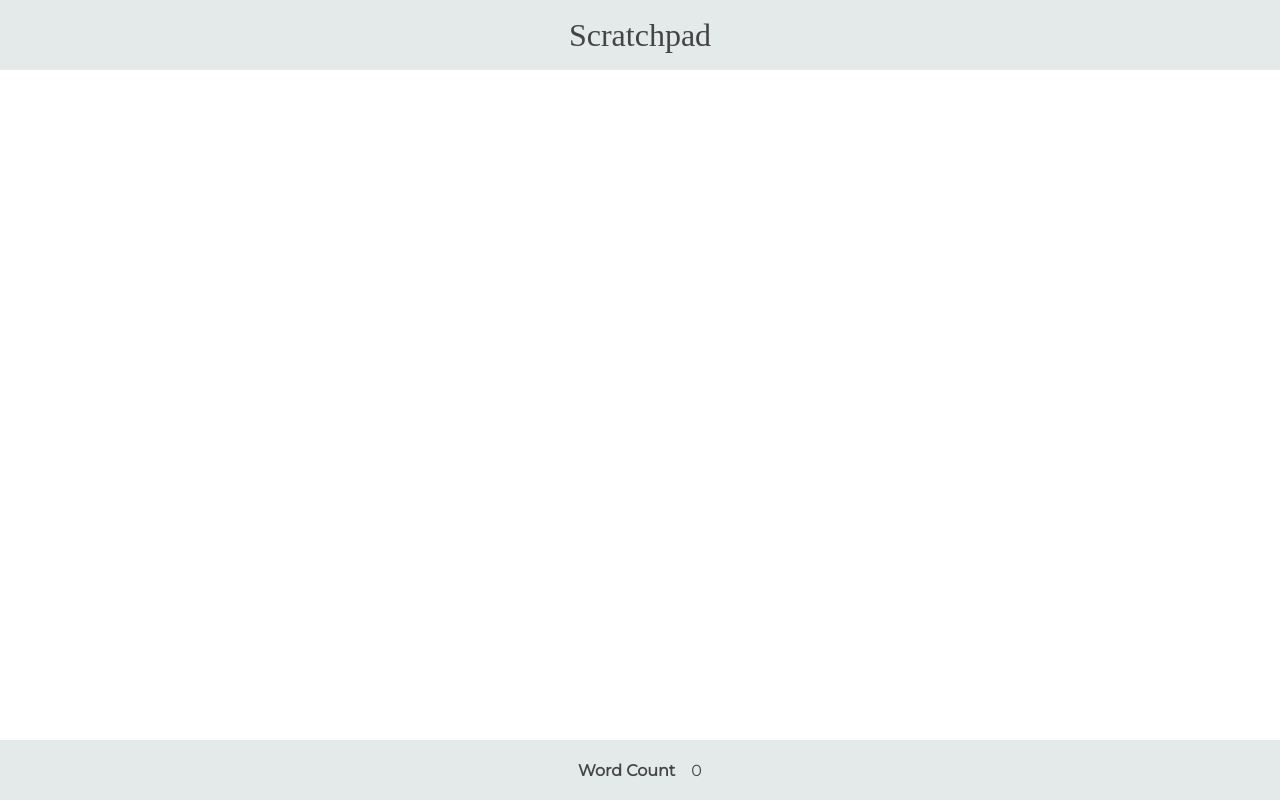
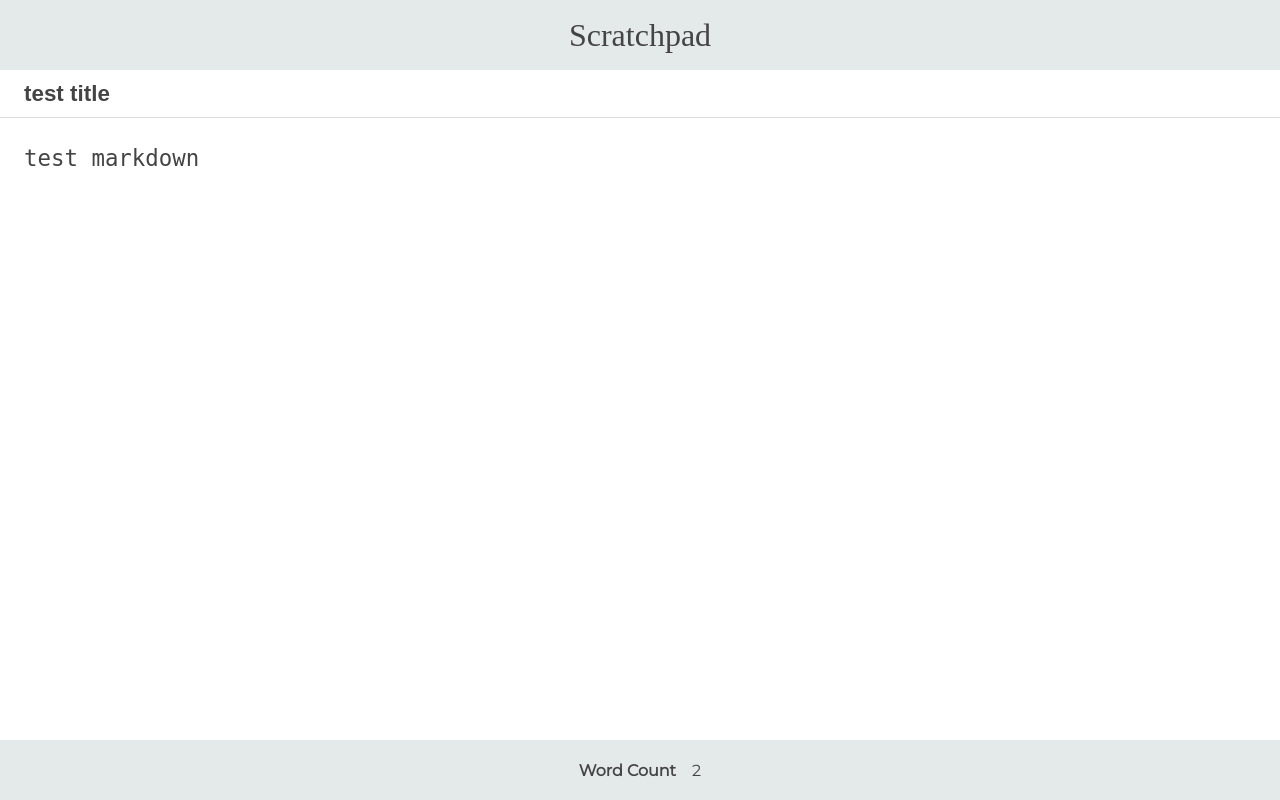
Before and after one commit to OrangeBurrito/scratchpad, a PHP site: page /index.html in a window 1280 px wide. Run offline with PHP 8.4, Linux system fonts and the light colour scheme; some web fonts are replaced.

Commit message:
ability to set document title

```diff
--- a/index.html
+++ b/index.html
@@ -12,6 +12,9 @@
   <body>
     <div class="site-wrap">
       <header>Scratchpad</header>
+      <div class="title">
+        <input type="text" id="title"/>
+      </div>
       <div class="content">
         <textarea id="markdown"></textarea>
       </div>
--- a/src/app.js
+++ b/src/app.js
@@ -1,38 +1,51 @@
-main()
+main();
 
 function main() {
-    const storageKey = 'markdown'
+  const storageKey = "markdown";
+  const titleInput = document.getElementById("title");
+  const markdownInput = document.getElementById("markdown");
+  const wordCount = document.getElementById("word-count");
 
-    const textArea = document.getElementById('markdown')
-    const wordCount = document.getElementById('word-count')
+  const doc = loadMarkdown();
 
-    textArea.value = loadMarkdown()
-    updateWordCount(textArea.value)
+  titleInput.value = doc.title;
+  markdownInput.value = doc.markdown;
 
+  updateWordCount(doc.markdown);
 
-    textArea.addEventListener('input', handleTextInput)
+  markdownInput.addEventListener("input", handleMarkdownInput);
 
-    function handleTextInput(event) {
-        updateWordCount(event.currentTarget.value)
-        saveMarkdown(event.currentTarget.value)
+  function handleTitleInput(event) {
+    doc.title = event.currentTarget.value;
+    saveMarkdown(doc);
+  }
+
+  function handleMarkdownInput(event) {
+    updateWordCount(event.currentTarget.value);
+
+    doc.markdown = event.currentTarget.value;
+    saveMarkdown(doc);
   }
 
   function nonEmptyString(text) {
-        return text.length > 0
+    return text.length > 0;
   }
 
   function updateWordCount(str) {
-        let count = str.split(/\s+/)
-        .filter(nonEmptyString).length
+    let count = str.split(/\s+/).filter(nonEmptyString).length;
 
     wordCount.textContent = count;
   }
 
-    function saveMarkdown(str) {
-        localStorage.setItem(storageKey, str)
+  function saveMarkdown(doc) {
+    localStorage.setItem(storageKey, JSON.stringify(doc));
   }
 
   function loadMarkdown() {
-        return localStorage.getItem(storageKey)
+    const doctStr = localStorage.getItem(storageKey);
+    if (doctStr === null) {
+        return {title: 'test title', markdown: 'test markdown'}
+    }
+    return JSON.parse(doctStr)
   }
 }
--- a/style.css
+++ b/style.css
@@ -15,6 +15,7 @@ html, body {
 
 body {
   margin: 0;
+  font-size: 16px;
   color: var(--color);
   font-family: 'Montserrat','sans-serif'
 }
@@ -22,7 +23,7 @@ body {
 .site-wrap {
   display: grid;
   grid-template-columns: 1fr;
-  grid-template-rows: 70px 1fr 60px;
+  grid-template-rows: 70px 3rem 1fr 60px;
 
   height: 100%;
 }
@@ -34,6 +35,21 @@ header {
   display: grid;
   place-content: center;
   font-size: 2rem;
+}
+
+.title {
+  background-color: #45873f;
+  border-bottom: 1px solid #ddd;
+}
+
+.title input {
+  width: 100%;
+  height: 100%;
+  border: none;
+  outline: none;
+  font-size: 1.4rem;
+  padding-left: 1.5rem;
+  font-weight: bold;
 }
 
 .content {
@@ -60,7 +76,6 @@ textarea {
   border: none;
   outline: none;
 
-  color: var(--color);
   resize: none;
 }
 
@@ -72,3 +87,7 @@ textarea {
   margin-right: 1rem;
   font-weight: bold;
 }
+
+textarea, input {
+  color: var(--color);
+}
```
Lines whose indentation alone changed are shown as unchanged.
